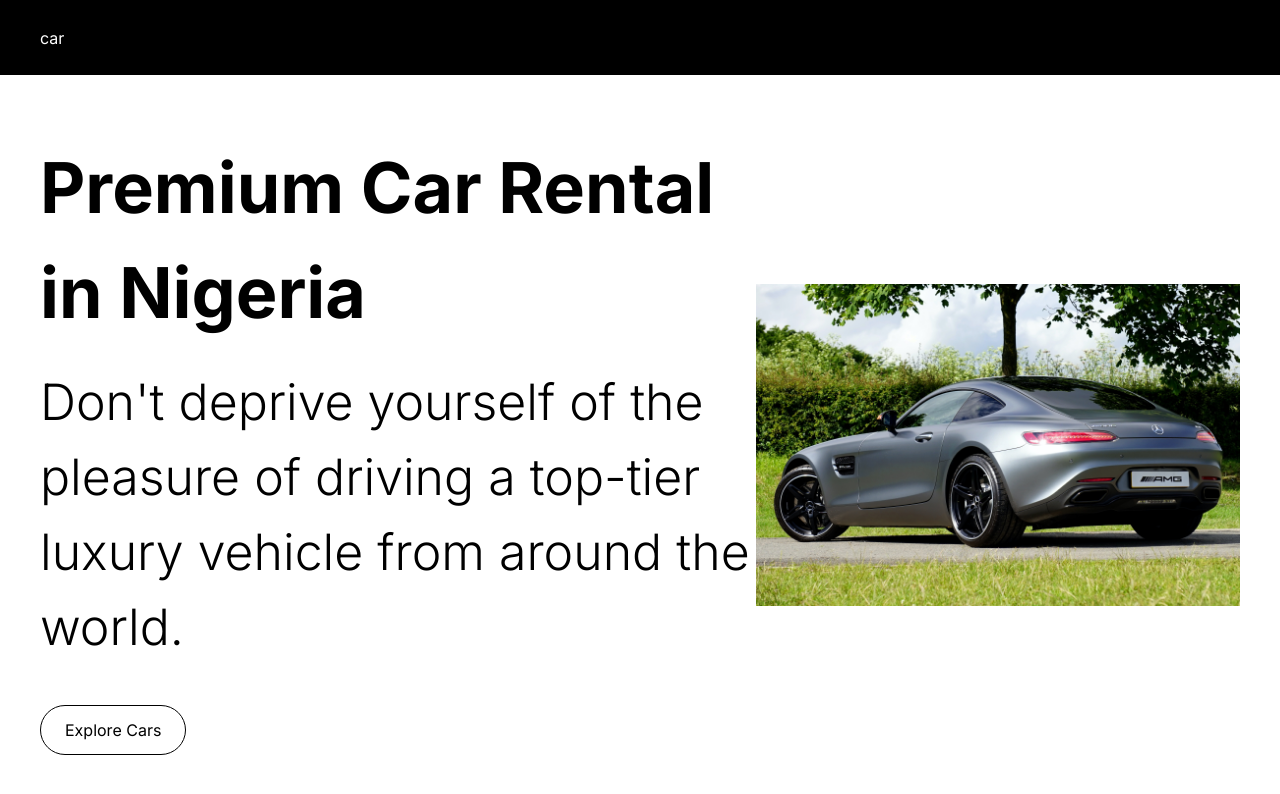
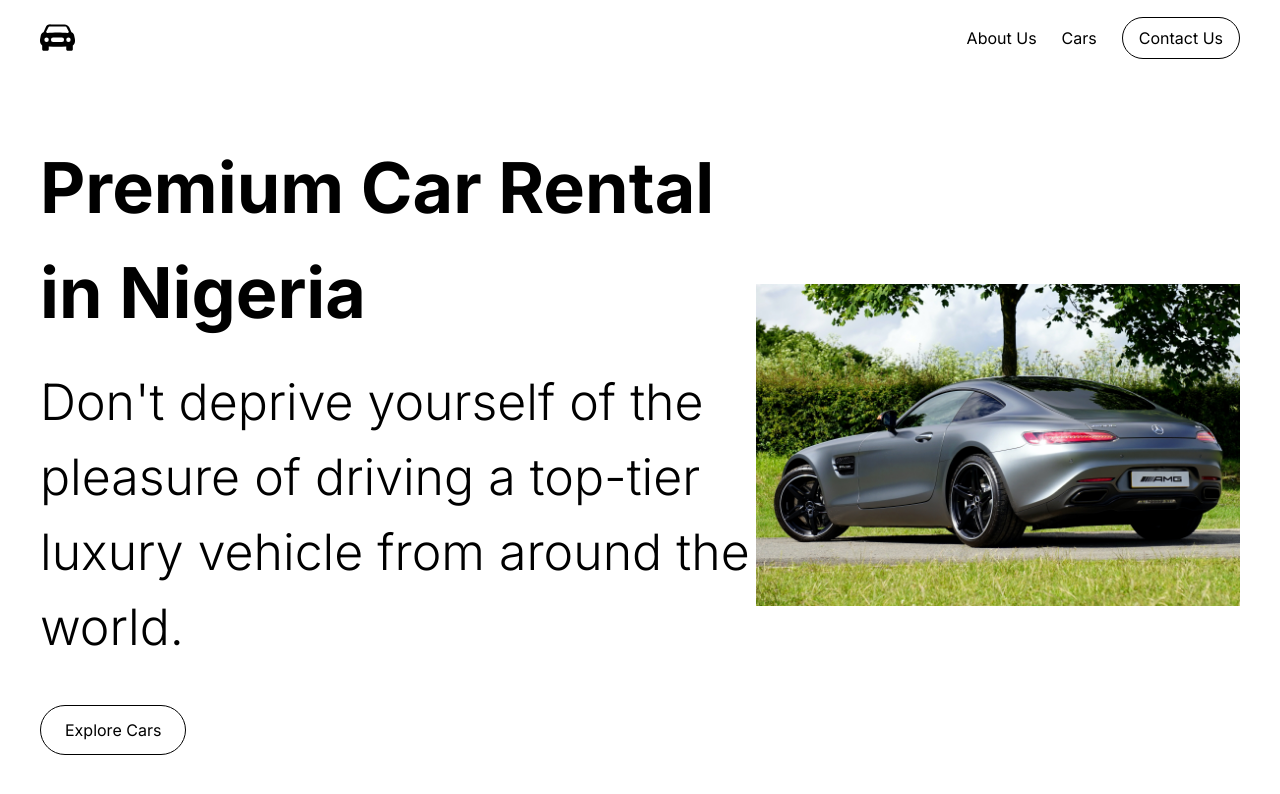
Before and after one commit to Seundede/Car4Hire, a Next.js app: page / in a window 1280 px wide. Shown: the top 794 px of the page. Built offline with nearby package versions, Linux system fonts and the light colour scheme.

Commit message:
feat: navigation bar

```diff
--- a/components/Navbar/index.tsx
+++ b/components/Navbar/index.tsx
@@ -1,11 +1,26 @@
-import React from 'react'
-
+import React from "react";
+import { BsCarFrontFill } from "react-icons/bs";
+import CustomButton from "../CustomButton";
+import Link from "next/link";
 const Navbar = () => {
   return (
-    <header className="px-[20px] lg:px-[40px] w-full h-[75px] bg-black text-white flex items-center">
-      <h2>car</h2>
+    <header className="px-[20px] lg:px-[40px] w-full h-[75px]  text-black flex items-center justify-between">
+      <Link href="/">
+        <BsCarFrontFill size={35} />
+      </Link>
+      <ul className="flex items-center flex-row gap-x-[25px] cursor-pointer">
+        <li>
+          <Link href="/">About Us</Link>
+        </li>
+        <li>
+          <Link href="/"> Cars</Link>
+        </li>
+        <li className="rounded-full px-4 py-2 border border-black">
+          <Link href="/"> Contact Us</Link>
+        </li>
+      </ul>
     </header>
   );
-}
+};
 
-export default Navbar
+export default Navbar;
```
